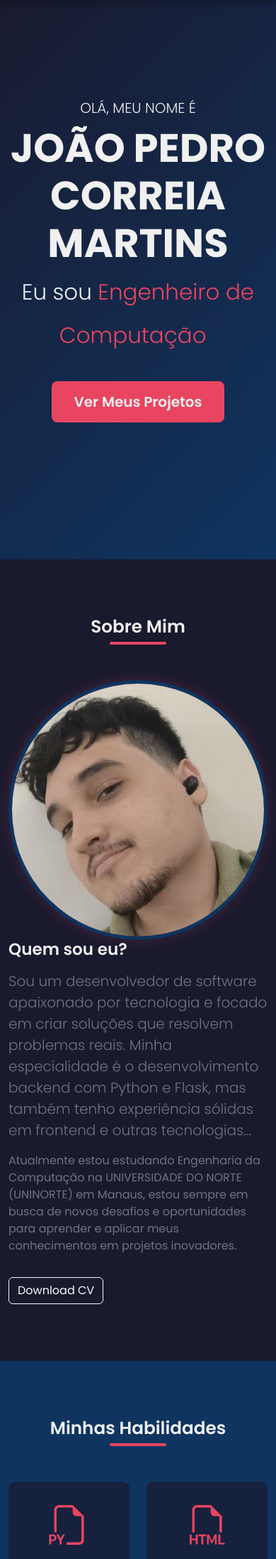
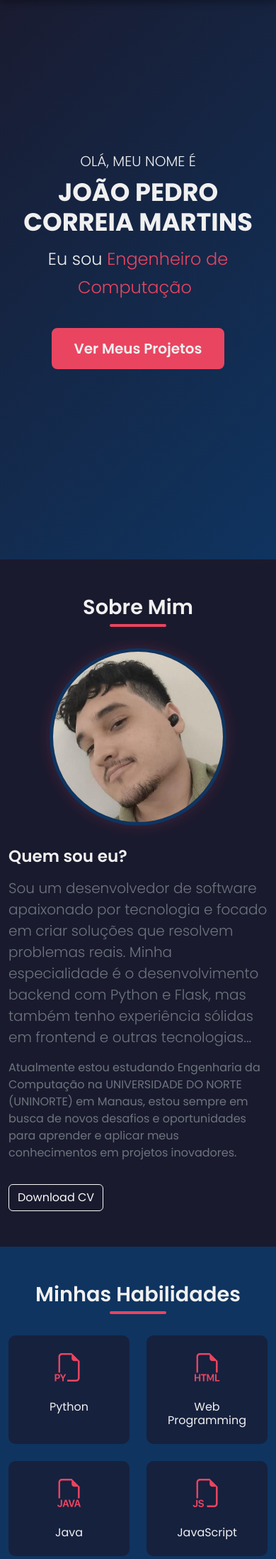
Before and after one commit to JPedroCMartins/portfolio-page, a Flask app: page / in a window 390 px wide. Shown: the part 56-2252 px from the top of the page at 71% size. Run offline with Flask 3, Linux system fonts and the light colour scheme; some libraries are stand-ins or nearby versions.

Commit message:
feat: Adiciona responsividade para dispositivos móveis
Co-authored-by: aider (gemini/gemini-3-pro-preview) <aider@aider.chat>

```diff
--- a/app/static/css/main.css
+++ b/app/static/css/main.css
@@ -365,3 +365,54 @@ footer p {
     margin: 0;
     color: var(--text-secondary);
 }
+
+/* --- Responsividade (Mobile) --- */
+@media screen and (max-width: 768px) {
+    /* Reduz o preenchimento das seções para aproveitar melhor a tela */
+    .section-padding {
+        padding: 50px 0;
+    }
+
+    /* Ajusta o tamanho da fonte principal do Hero */
+    #inicio h1 {
+        font-size: 2.2rem;
+    }
+
+    .typed-cursor {
+        font-size: 2.2rem;
+    }
+
+    #inicio .display-5 {
+        font-size: 1.5rem;
+    }
+
+    /* Reduz margens de títulos e tamanho de fonte */
+    .section-title {
+        margin-bottom: 40px;
+        font-size: 1.8rem;
+    }
+
+    /* Garante um respiro entre a imagem de perfil e o texto quando empilhados */
+    .profile-img {
+        margin-bottom: 30px;
+        max-width: 250px;
+    }
+
+    /* Reduz o padding interno dos cards da jornada para telas menores */
+    .timeline-content {
+        padding: 20px 15px;
+    }
+
+    /* Ajusta a responsividade dos ícones de habilidade */
+    .skill-icon-box {
+        padding: 15px 10px;
+    }
+
+    .skill-icon-box i {
+        font-size: 2.5rem;
+    }
+
+    .skill-icon-box h5 {
+        font-size: 1rem;
+    }
+}
```
